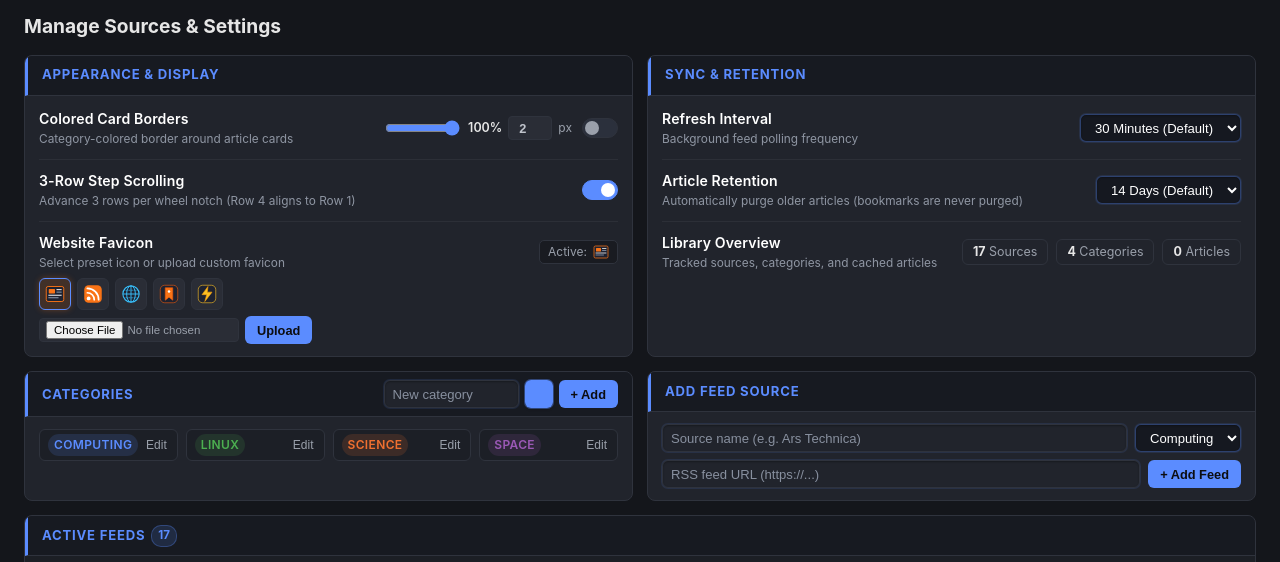
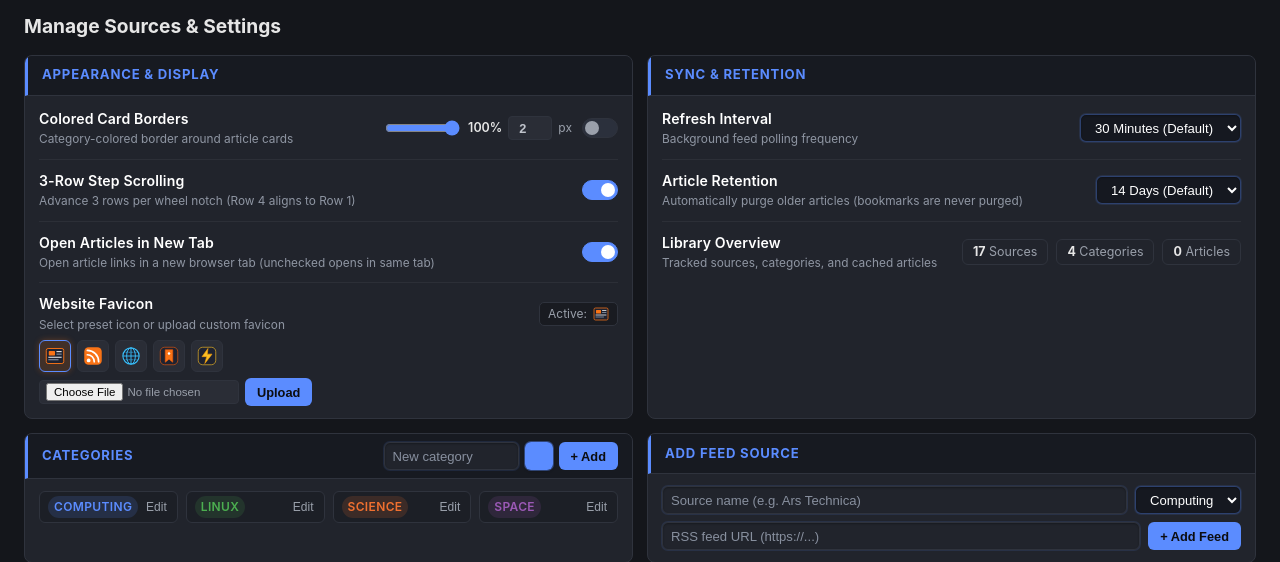
Before and after one commit to PlasmaDrifter/NewsCurator, a FastAPI app: page /feeds in a window 1280 px wide. Shown: the part 38-600 px from the top of the page. Run offline with FastAPI, Linux system fonts and the light colour scheme; data comes from the database, SQL or seed files in the repository; data that the repository does not hold is empty.

Commit message:
Add setting to toggle opening articles in new tab or same tab

```diff
--- a/app/app/main.py
+++ b/app/app/main.py
@@ -240,6 +240,7 @@ def init_db():
         conn.execute("INSERT OR IGNORE INTO settings (key, value) VALUES ('refresh_interval', '30')")
         conn.execute("INSERT OR IGNORE INTO settings (key, value) VALUES ('favicon', '/static/favicons/newspaper.svg')")
         conn.execute("INSERT OR IGNORE INTO settings (key, value) VALUES ('favicon_version', '1')")
+        conn.execute("INSERT OR IGNORE INTO settings (key, value) VALUES ('open_in_new_tab', '1')")
         conn.execute("""
             CREATE TABLE IF NOT EXISTS categories (
                 name TEXT PRIMARY KEY,
@@ -524,6 +525,7 @@ def index(request: Request, category: str = "all", source: str = "all", q: str =
         border_opacity = float(get_setting(conn, "border_opacity", "1.0"))
         border_size = int(get_setting(conn, "border_size", "2"))
         three_row_scroll = get_setting(conn, "three_row_scroll", "1") == "1"
+        open_in_new_tab = get_setting(conn, "open_in_new_tab", "1") == "1"
 
     return templates.TemplateResponse("index.html", {
         "request": request,
@@ -540,6 +542,7 @@ def index(request: Request, category: str = "all", source: str = "all", q: str =
         "border_opacity": border_opacity,
         "border_size": border_size,
         "three_row_scroll": three_row_scroll,
+        "open_in_new_tab": open_in_new_tab,
     })
 
 
@@ -668,6 +671,7 @@ def feeds_page(request: Request):
         custom_favicons = get_custom_favicons(conn)
         total_articles = conn.execute("SELECT COUNT(*) AS c FROM articles").fetchone()["c"]
         three_row_scroll = get_setting(conn, "three_row_scroll", "1") == "1"
+        open_in_new_tab = get_setting(conn, "open_in_new_tab", "1") == "1"
     return templates.TemplateResponse("feeds.html", {
         "request": request,
         "feeds": feeds,
@@ -683,6 +687,7 @@ def feeds_page(request: Request):
         "custom_favicons": custom_favicons,
         "total_articles": f"{total_articles:,}",
         "three_row_scroll": three_row_scroll,
+        "open_in_new_tab": open_in_new_tab,
     })
 
 
@@ -798,6 +803,15 @@ async def update_scroll(request: Request):
     return RedirectResponse("/feeds", status_code=303)
 
 
+@app.post("/settings/update-open-tab")
+async def update_open_tab(request: Request):
+    form = await request.form()
+    open_in_new_tab = "1" if "open_in_new_tab" in form else "0"
+    with closing(get_db()) as conn, conn:
+        set_setting(conn, "open_in_new_tab", open_in_new_tab)
+    return RedirectResponse("/feeds", status_code=303)
+
+
 def get_contrast_text_color(hex_color):
     """Return '#ffffff' or '#000000' based on the contrast of the hex color."""
     h = hex_color.lstrip("#")
--- a/app/templates/feeds.html
+++ b/app/templates/feeds.html
@@ -44,6 +44,20 @@
           <form method="post" action="/settings/update-scroll" class="setting-item-controls">
             <label class="toggle-switch" title="Toggle 3-row step scrolling">
               <input type="checkbox" name="three_row_scroll" {% if three_row_scroll %}checked{% endif %} onchange="this.form.submit()">
+              <span class="toggle-slider"></span>
+            </label>
+          </form>
+        </div>
+
+        <!-- Open Articles in New Tab -->
+        <div class="setting-item-row">
+          <div class="setting-item-info">
+            <div class="setting-item-title">Open Articles in New Tab</div>
+            <div class="setting-item-desc">Open article links in a new browser tab (unchecked opens in same tab)</div>
+          </div>
+          <form method="post" action="/settings/update-open-tab" class="setting-item-controls">
+            <label class="toggle-switch" title="Toggle open articles in new tab">
+              <input type="checkbox" name="open_in_new_tab" {% if open_in_new_tab %}checked{% endif %} onchange="this.form.submit()">
               <span class="toggle-slider"></span>
             </label>
           </form>
```
Also changed, not shown: app/templates/index.html (+8 -3 lines).
